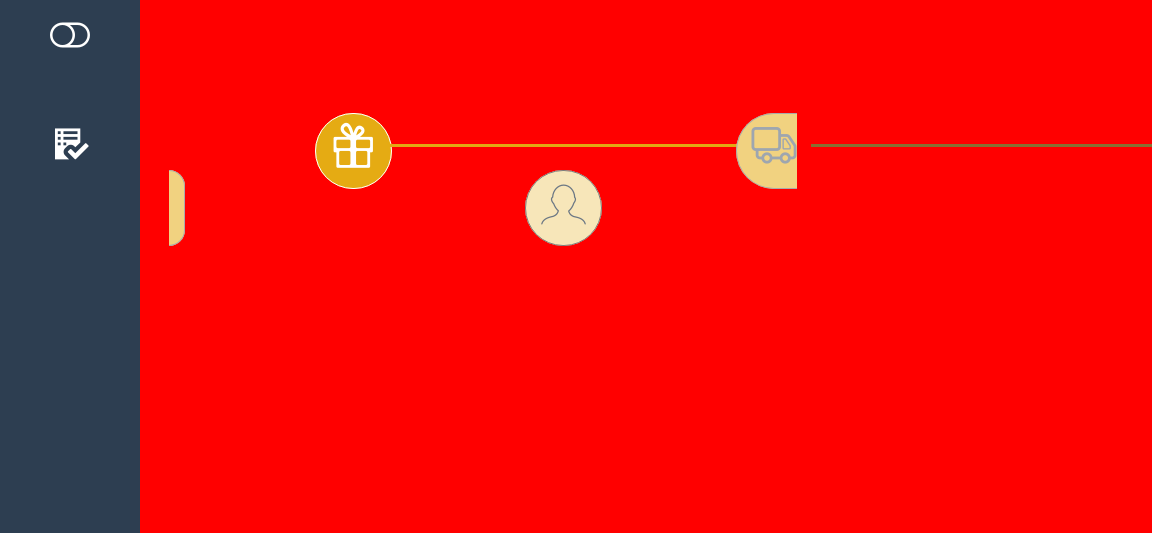
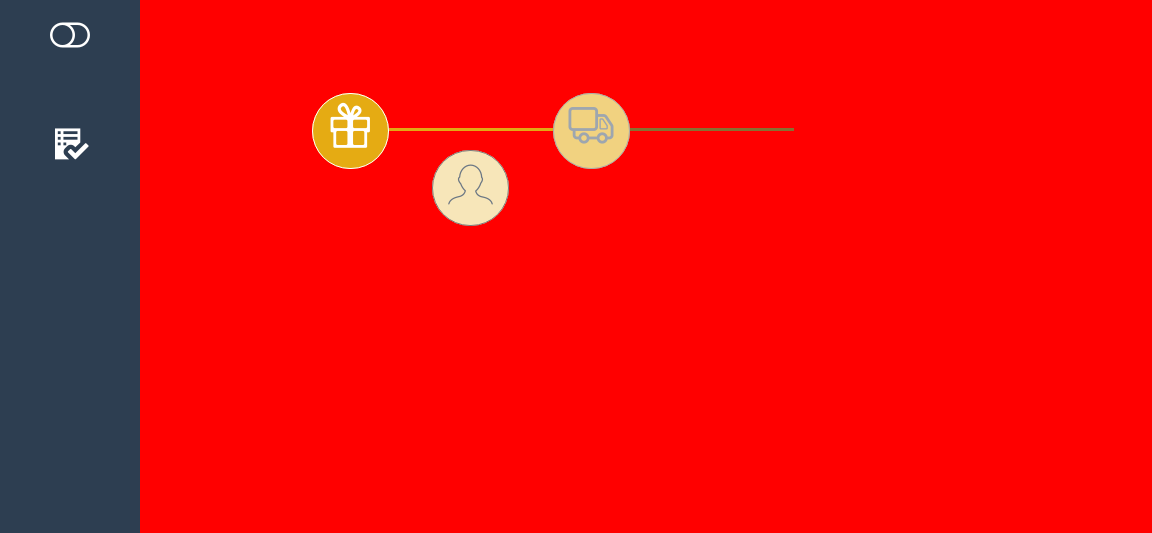
Before and after one commit to rohinsha/tab-task1, a website: page index.html in a window 768 px wide. Shown: the part 267-800 px from the top of the page, 1152 px wide, since content can reach past the window. Drawn offline with Linux system fonts and the light colour scheme; files whose address does not match are found by name.

Commit message:
tablet responsive first-animation

```diff
--- a/sass/first-animation.scss
+++ b/sass/first-animation.scss
@@ -163,7 +163,7 @@
 		}
 @media only screen and (min-width:641px)and (max-width: 767px){
 .first-animation{
-		;
+
 		ul{
 		margin:0 !important;
 			top:30px;
@@ -182,3 +182,24 @@
 			 }
 			}
 }
+@media only screen and (min-width:768px)and (max-width: 1024px){
+.first-animation{
+
+		ul{
+		margin:0 !important;
+			top:30px;
+			width:100%;
+			li{
+			margin:80px !important;
+			&:nth-child(1):after,
+				&:nth-child(2):after {
+						content:"";
+						position:absolute;
+						left:76px;
+						width:164px;
+						top:34px;
+					}
+			}
+			 }
+			}
+}
```
Also changed, not shown: css/style.css, 1 other file.
